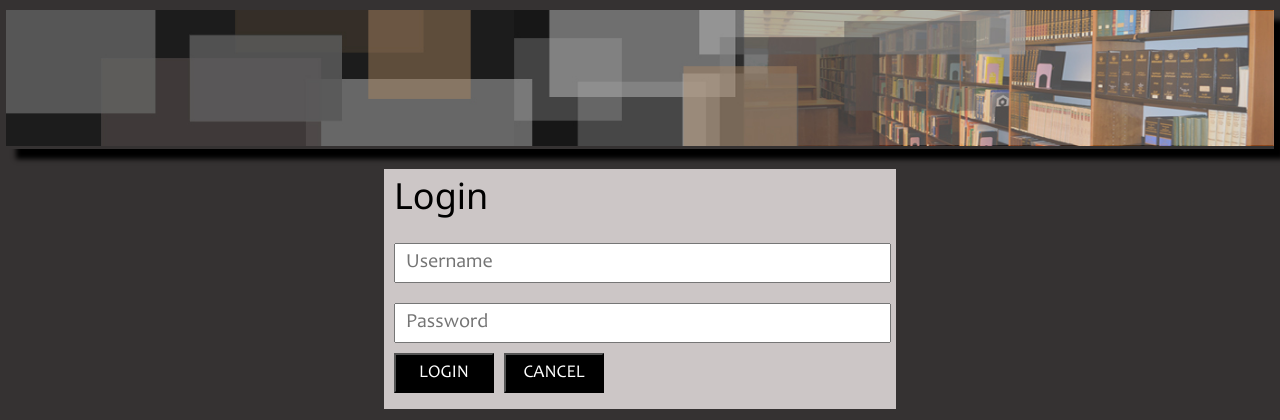
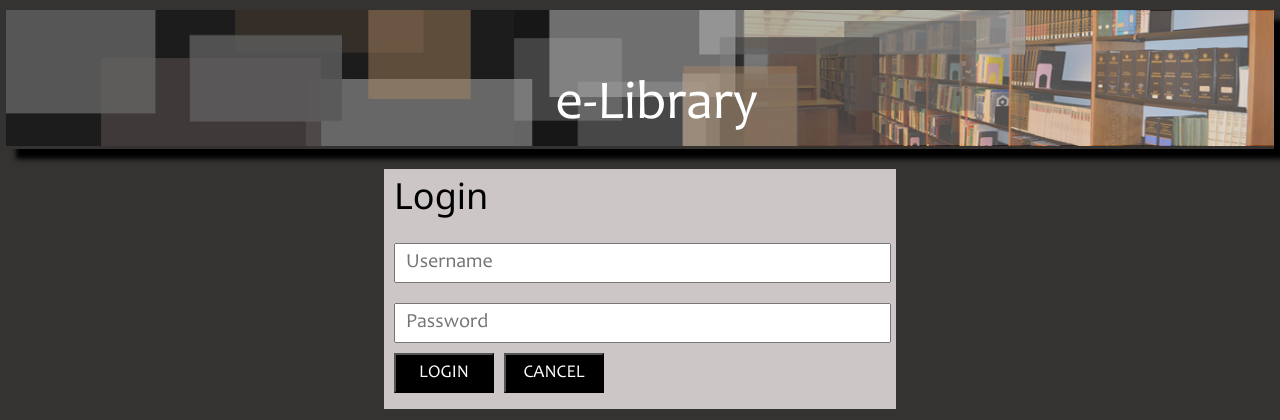
Before and after one commit to Yehezrusli/ELibrary, a PHP site: page /pages/general/login.php in a window 1280 px wide. Shown: the top 420 px of the page. Run offline with PHP 8.4, Linux system fonts and the light colour scheme.

Commit message:
login sign up edit

```diff
--- a/pages/general/login.php
+++ b/pages/general/login.php
@@ -1,4 +1,6 @@
-<?php  ?>
+<?php
+	include("../../connection.php");
+?>
 <!DOCTYPE html>
 <html>
 	<head>
@@ -122,11 +124,26 @@
             text-decoration: none;
             cursor: pointer;
 		}
+		#text{
+			color: white;
+			position: absolute;
+			font-size: 55px;
+
+		}
+		#textarea{
+			margin-top: 10px;
+			width: 15%;
+			margin-right: auto;
+			margin-left: auto;
+		}
 		</style>
 	</head>
 	<body>
 		<!-- CONTENT -->
 		<div id="image-box">
+			<div id="textarea">
+				<p id="text">e-Library</p>
+			</div>
 			<img src="../../img/banner2.jpg" class="header">
 		</div>
 		<div id="login">
@@ -142,6 +159,33 @@
 			if(isset($_POST['cancel'])){
 				header("Location:../../index.php");
 			}
+
+			if(isset($_POST['login'])){
+				if(isset($_POST['uname'])){
+					$uname = $_POST['uname'];
+				}
+				if(isset($_POST['pass'])){
+					$pass = $_POST['pass'];
+				}
+				$query = "SELECT pass FROM anggota WHERE username = '$uname'";
+				$result = $con->query($query);
+
+				if(!isset($uname) || empty($uname)){
+					echo 'Please enter your username and password';
+				} else if(!isset($pass) || empty($pass)){
+					echo 'Please enter your username and password';
+				} else if($result->num_rows == 0){
+					echo 'WRONG USERNAME';
+				} else{
+					while($row = $result->fetch_array()){
+						if($row['pass'] == md5("$pass")){
+							echo "berhasi berhasil berhasil Hore";
+						}else{
+							echo "Wrong Password";
+						}
+					}
+				}
+			}
 		?>
 	</body>
 </html>
--- a/style/style.css
+++ b/style/style.css
@@ -8,4 +8,6 @@ body {
 
 .header {
     width: 100%;
+    color: rgb(53, 50, 50);
+    text-align: center;
 }
```
Also changed, not shown: pages/general/signup.php (+23 -7 lines).
